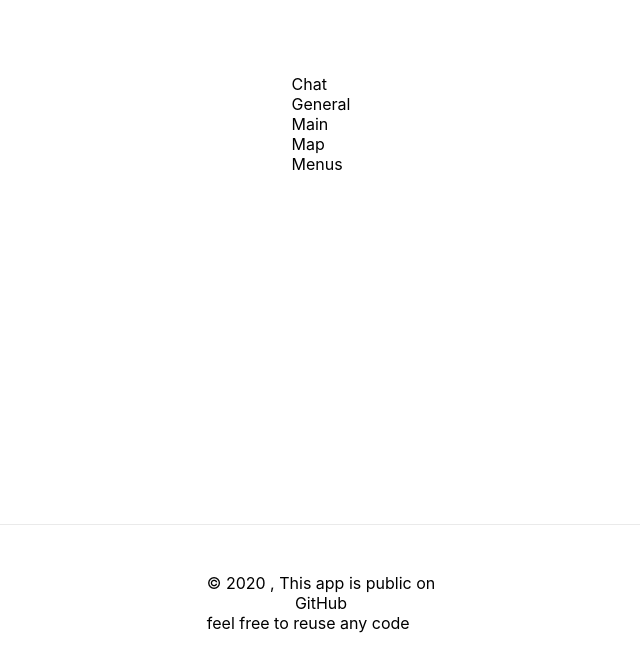
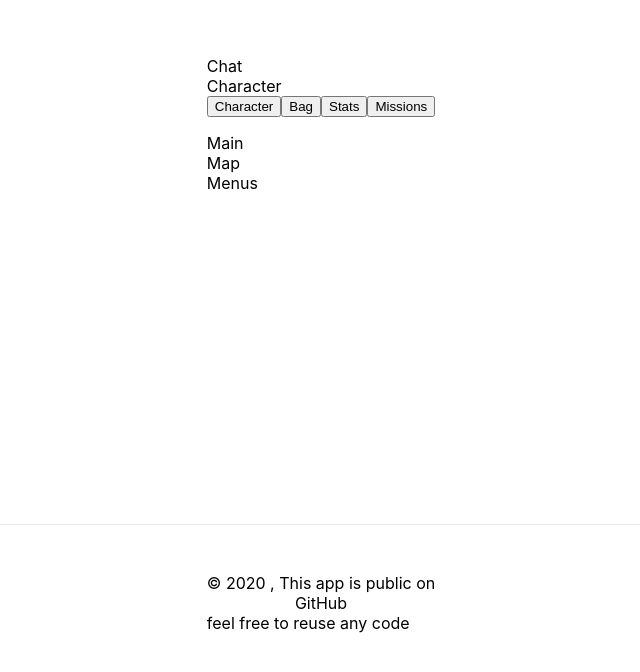
Before and after one commit to xaikodev/xaikodev-web, a Next.js app: page /universum in a window 1280 px wide. Shown: the part 276-948 px from the top of the page, without its empty margins (319-959 px from the left). Built offline with nearby package versions, Linux system fonts and the light colour scheme.

Commit message:
User & tabs

```diff
--- a/components/Universum/Game/Game.tsx
+++ b/components/Universum/Game/Game.tsx
@@ -1,7 +1,7 @@
 import { Box } from "@chakra-ui/layout"
 import { FC } from "react"
 import { Chat } from "./Chat"
-import { General } from "./General"
+import { User } from "./User"
 import { Main } from "./Main"
 import { Map } from "./Map"
 import { Menus } from "./Menus"
@@ -10,7 +10,7 @@ export const Game: FC = (props) => {
     return (
         <Box>
             <Chat />
-            <General />
+            <User />
             <Main />
             <Map />
             <Menus />
--- a/components/Universum/Game/General.tsx
+++ /dev/null
@@ -1,10 +0,0 @@
-import { Box } from "@chakra-ui/layout"
-import { FC } from "react"
-
-export const General: FC = (props) => {
-    return (
-        <Box>
-            General
-        </Box>
-    )
-}
--- /dev/null
+++ b/components/Universum/Game/User.tsx
@@ -0,0 +1,36 @@
+import { Box } from "@chakra-ui/layout";
+import { Tab, TabList, Tabs, TabPanel, TabPanels } from "@chakra-ui/tabs";
+import { FC } from "react";
+import { Bag } from "../UI/Interfaces/Bag";
+import { Character } from "../UI/Interfaces/Character";
+import { Missions } from "../UI/Interfaces/Missions";
+import { Stats } from "../UI/Interfaces/Stats";
+
+export const User: FC = (props) => {
+  return (
+    <Box>
+      <Tabs isFitted>
+        <TabPanels>
+          <TabPanel>
+            <Character />
+          </TabPanel>
+          <TabPanel>
+            <Bag />
+          </TabPanel>
+          <TabPanel>
+            <Stats />
+          </TabPanel>
+          <TabPanel>
+            <Missions />
+          </TabPanel>
+        </TabPanels>
+        <TabList mb="1em">
+          <Tab>Character</Tab>
+          <Tab>Bag</Tab>
+          <Tab>Stats</Tab>
+          <Tab>Missions</Tab>
+        </TabList>
+      </Tabs>
+    </Box>
+  );
+};
--- a/components/Universum/UI/Interfaces/Bag.tsx
+++ b/components/Universum/UI/Interfaces/Bag.tsx
@@ -0,0 +1,10 @@
+import { Box } from "@chakra-ui/layout"
+import { FC } from "react"
+
+export const Bag: FC = (props) => {
+    return (
+        <Box>
+            Bag
+        </Box>
+    )
+}
--- a/components/Universum/UI/Interfaces/Character.tsx
+++ b/components/Universum/UI/Interfaces/Character.tsx
@@ -0,0 +1,10 @@
+import { Box } from '@chakra-ui/layout'
+import { FC } from 'react'
+
+export const Character: FC = (props) => {
+    return (
+        <Box>
+            Character
+        </Box>
+    )
+}
--- a/components/Universum/UI/Interfaces/Missions.tsx
+++ b/components/Universum/UI/Interfaces/Missions.tsx
@@ -0,0 +1,10 @@
+import { Box } from '@chakra-ui/layout'
+import { FC } from 'react'
+
+export const Missions :FC = (props) => {
+    return (
+        <Box>
+            Missions
+        </Box>
+    )
+}
--- a/components/Universum/UI/Interfaces/Stats.tsx
+++ b/components/Universum/UI/Interfaces/Stats.tsx
@@ -0,0 +1,9 @@
+import { FC } from 'react'
+
+export const Stats: FC = (props) => {
+    return (
+        <div>
+            Stats
+        </div>
+    )
+}
```
Also changed, not shown: components/Universum/UI/Menus/Info.tsx (+10 -0 lines), components/Universum/UI/Menus/Options.tsx (+9 -0 lines), components/Universum/UI/Menus/Tabs.tsx (+10 -0 lines).
